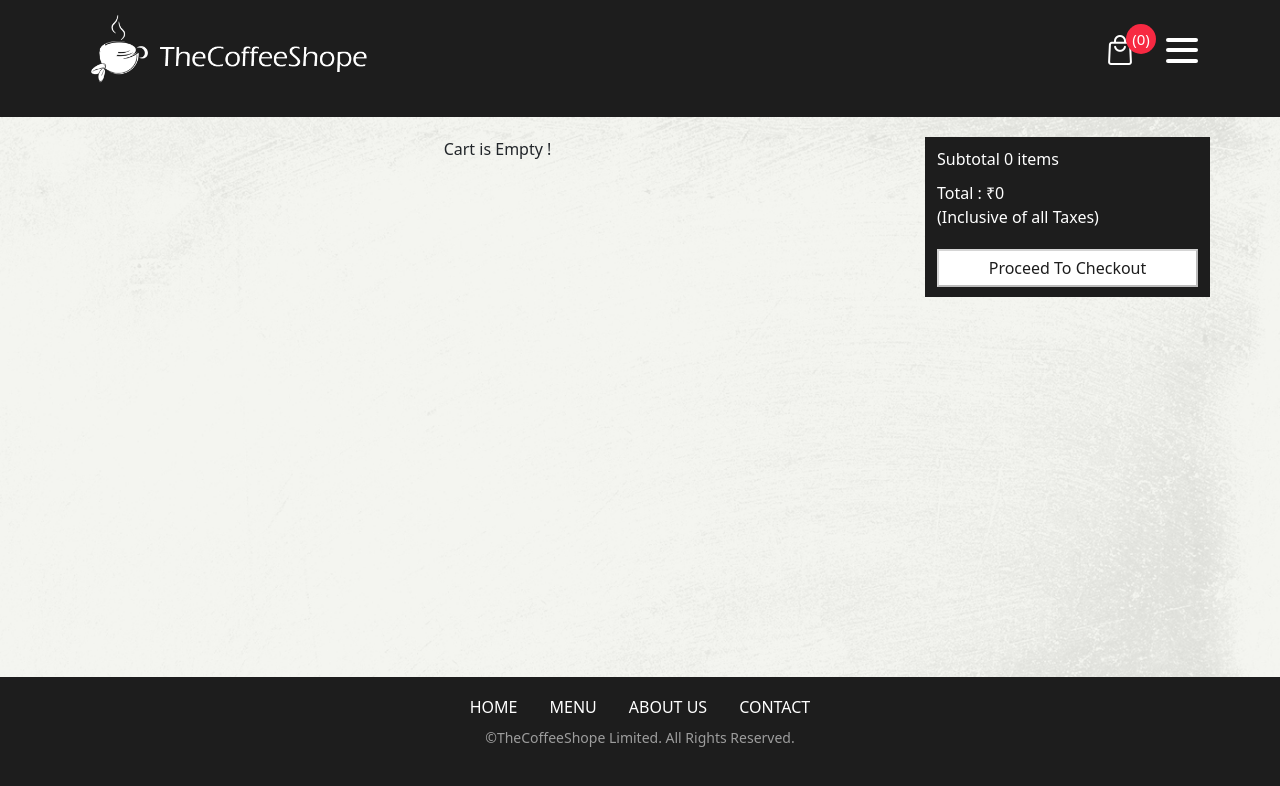
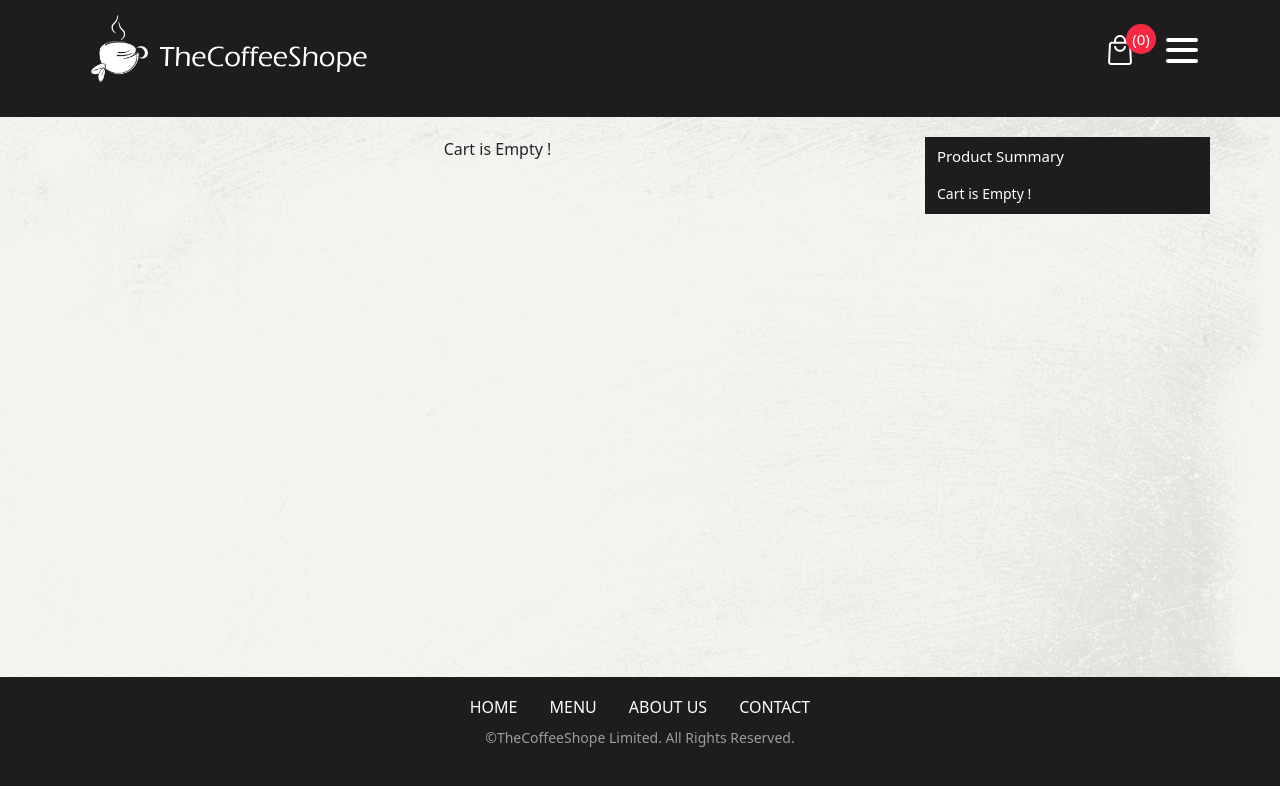
Before and after one commit to niyasmnassar/thecoffeeshope, a React (Create React App) app: page /cart in a window 1280 px wide. Shown: the top 786 px of the page. Built offline with nearby package versions, Linux system fonts and the light colour scheme.

Commit message:
heroku first commit

```diff
--- a/src/Components/Cart.js
+++ b/src/Components/Cart.js
@@ -1,5 +1,6 @@
 import { useEffect, useState } from "react";
-import { Form } from "react-bootstrap";
+import { Form, Button } from "react-bootstrap";
+import { Link } from "react-router-dom";
 import { CartState } from "../Context/Context";
 import Trash from "../trash.svg";
 
@@ -79,13 +80,23 @@ const Cart = () => {
               )}
             </div>
             <div className="col-md-3 summary">
+              <h2>Product Summary</h2>
+                {cart.length > 0 ? (
                   <div className="wrap">
                   <span>Subtotal {cart.length} items</span>
-                <span>Total : &#8377;{total} <span>(Inclusive of all Taxes)</span></span>
+                  <span>Total : <strong>&#8377;{total}</strong> <span>(Inclusive of all Taxes)</span></span>
                   <button className="checkout-btn" disabled={cart.length === 0}>
                     Proceed To Checkout
                   </button>
+                  <Link to="/">
+                  <Button className="order-now d-flex w-100 mb-3">Continue Shopping</Button>
+                  </Link>
                 </div>
+                ):(
+                  <div className="wrap">
+                  <span>Cart is Empty !</span>
+                  </div>
+                )}
             </div>
           </div>
         </div>
--- a/src/Components/Menu.js
+++ b/src/Components/Menu.js
@@ -120,9 +120,13 @@ function Menu() {
               </div>
             </div>
             {/* menu end here */}
-            <Link to="/">
-                <Button className="order-now d-flex ">Order Now</Button>
-            </Link>
+            <div className="row">
+              <div className="col-md-12 d-flex justify-content-center align-items-center">
+                <Link to="/">
+                  <Button className="order-now d-flex ">Order Now</Button>
+                </Link>
+              </div>
+            </div>
           </div>
         </div>
       </div>
--- a/src/index.scss
+++ b/src/index.scss
@@ -31,11 +31,11 @@ body {
     }
   }
 }
-.h-70{
+.h-70 {
   height: 70vh;
 }
-h2{
-  &.blend-title{
+h2 {
+  &.blend-title {
     margin-bottom: 30px;
     color: #e67437;
     font-family: "Teko", sans-serif;
@@ -43,7 +43,7 @@ h2{
   }
 }
 .contact {
-  .br-box{
+  .br-box {
     border: 1px solid #1d1d1d;
     padding: 20px;
     width: 100%;
@@ -53,25 +53,25 @@ h2{
     flex-direction: column;
     text-align: center;
   }
-  p{
-    a{
+  p {
+    a {
       color: #e67437;
     }
   }
 }
-footer{
+footer {
   padding: 10px 0;
-  .nav-link{
+  .nav-link {
     color: #fff;
     text-transform: uppercase;
-    &:hover{
-      color:#9d9d9d;
+    &:hover {
+      color: #9d9d9d;
     }
   }
-  p{
-    &.copy{
+  p {
+    &.copy {
       color: #9d9d9d;
-      font-size:14px;
+      font-size: 14px;
     }
   }
 }
@@ -96,7 +96,21 @@ footer{
     }
   }
 }
-
+button {
+  &.order-now {
+    background-color: #e67437;
+    border-color: #e67437;
+    color: #fff;
+    text-align: center;
+    justify-content: center;
+    text-decoration: none;
+    &:hover {
+      background-color: #e67437;
+      border-color: #0a58ca;
+      text-decoration: none;
+    }
+  }
+}
 
 .list-title {
   font-family: "Teko", sans-serif;
@@ -106,7 +120,7 @@ footer{
 }
 .list {
   margin-bottom: $unit-large;
-  @media (max-width:767px){
+  @media (max-width: 767px) {
     width: 100%;
   }
 }
@@ -252,11 +266,11 @@ button.harmburger {
     }
   }
 }
-.base-bg{
+.base-bg {
   background-image: url(../public/assets/trans-texture.jpg);
   background-size: cover;
   padding: 20px 10px 20px;
-  min-height:70vh;
+  min-height: 70vh;
 }
 .productlist {
   @extend .base-bg;
@@ -433,8 +447,22 @@ button.harmburger {
 }
 .summary {
   background: $primary-background;
+  h2 {
+    color: #fff;
+    font-size: 15px;
+    margin-top: 10px;
+  }
   .wrap {
     padding: 10px 0 0;
+    span {
+      display: flex;
+      flex-direction: row;
+      font-size: 14px;
+      span {
+        font-size: 12px;
+        padding-left: 10px;
+      }
+    }
   }
   span {
     display: flex;
```
Lines whose indentation alone changed are shown as unchanged.
